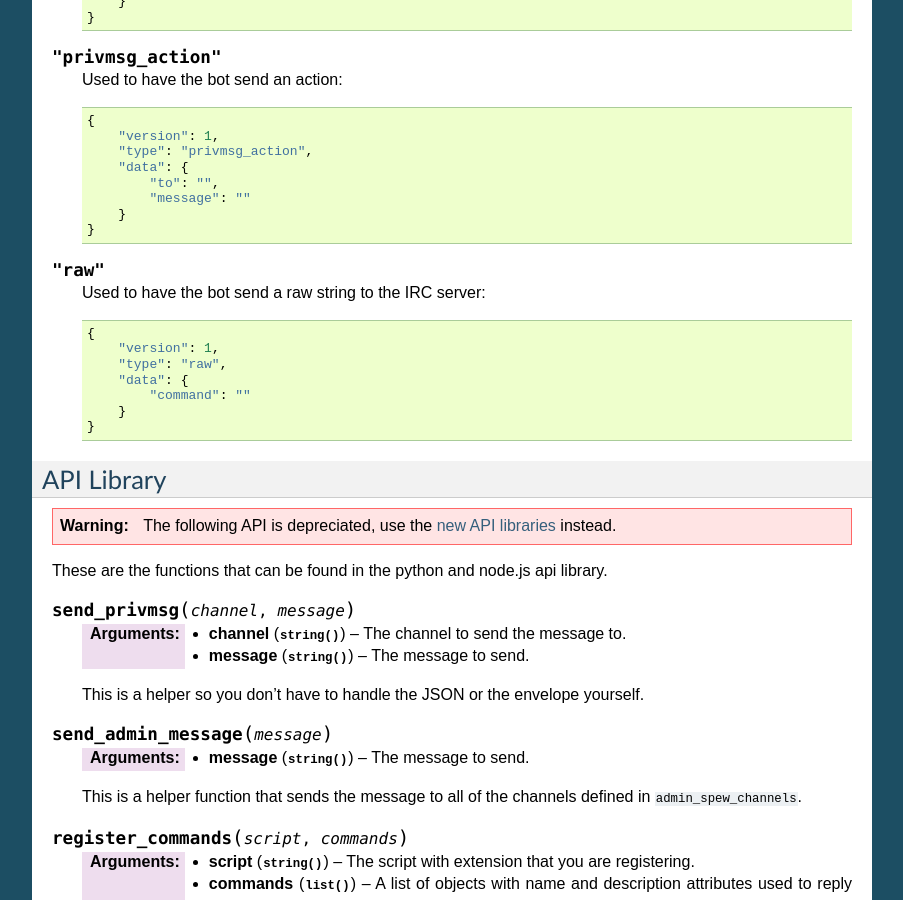
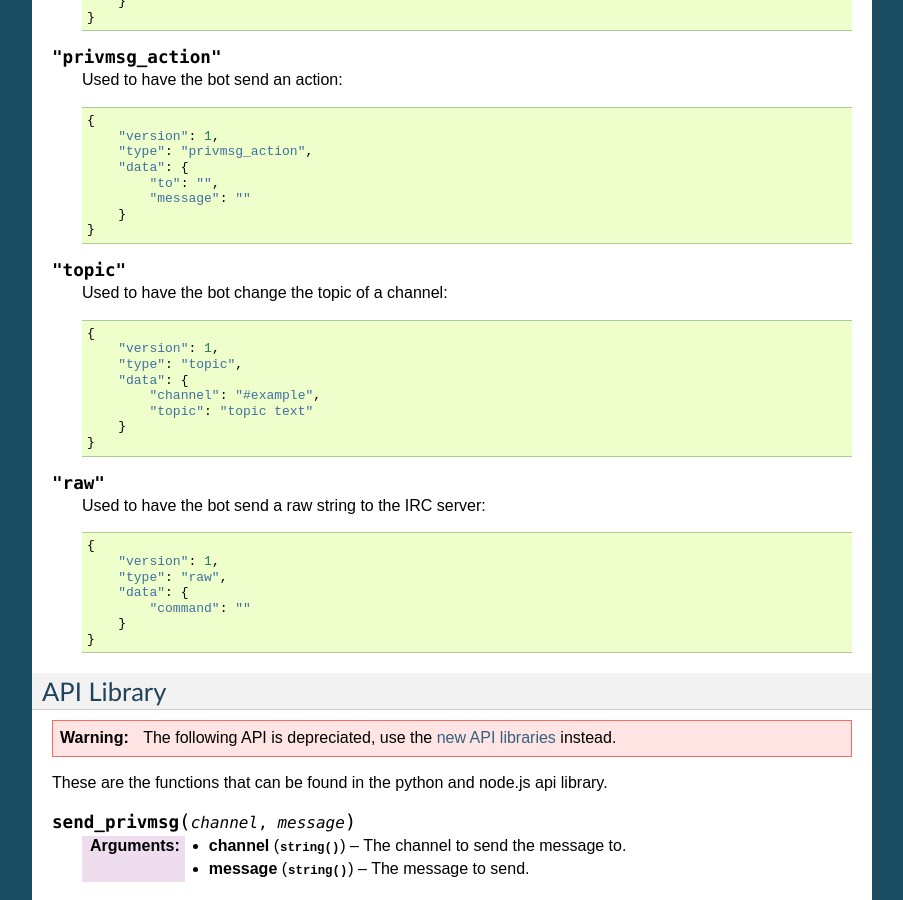
Before and after one commit to zenirc/zenircbot, a Sphinx documentation site: the page built from docs/services_devel.rst, in a window 1280 px wide and 900 px high, scrolled down 2848 px. Shown: the whole window, without its empty margins (198-1101 px from the left). Built offline with Sphinx 7.4.7, drawn with Linux system fonts in a browser that asks for light colours.

Commit message:
add "topic" output type so the bot can set the channel topic

```diff
--- a/docs/services_devel.rst
+++ b/docs/services_devel.rst
@@ -189,6 +189,20 @@ The possible ``out`` messages.
         }
 
 
+.. js:data:: "topic"
+
+    Used to have the bot change the topic of a channel::
+
+        {
+            "version": 1,
+            "type": "topic",
+            "data": {
+                "channel": "#example",
+                "topic": "topic text"
+            }
+        }
+
+
 .. js:data:: "raw"
 
     Used to have the bot send a raw string to the IRC server::
```
Also changed, not shown: bot.js (+5 -2 lines).
